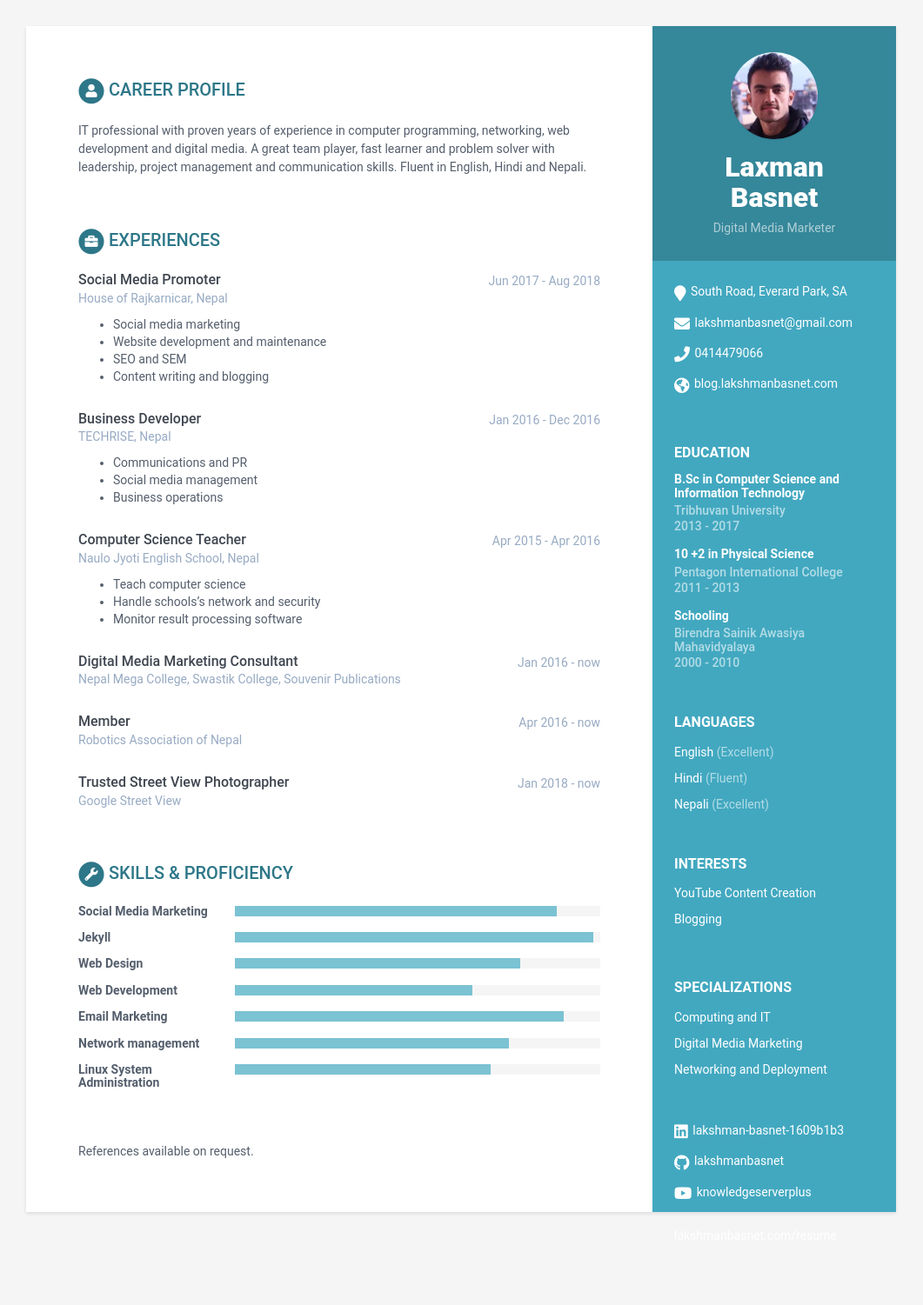
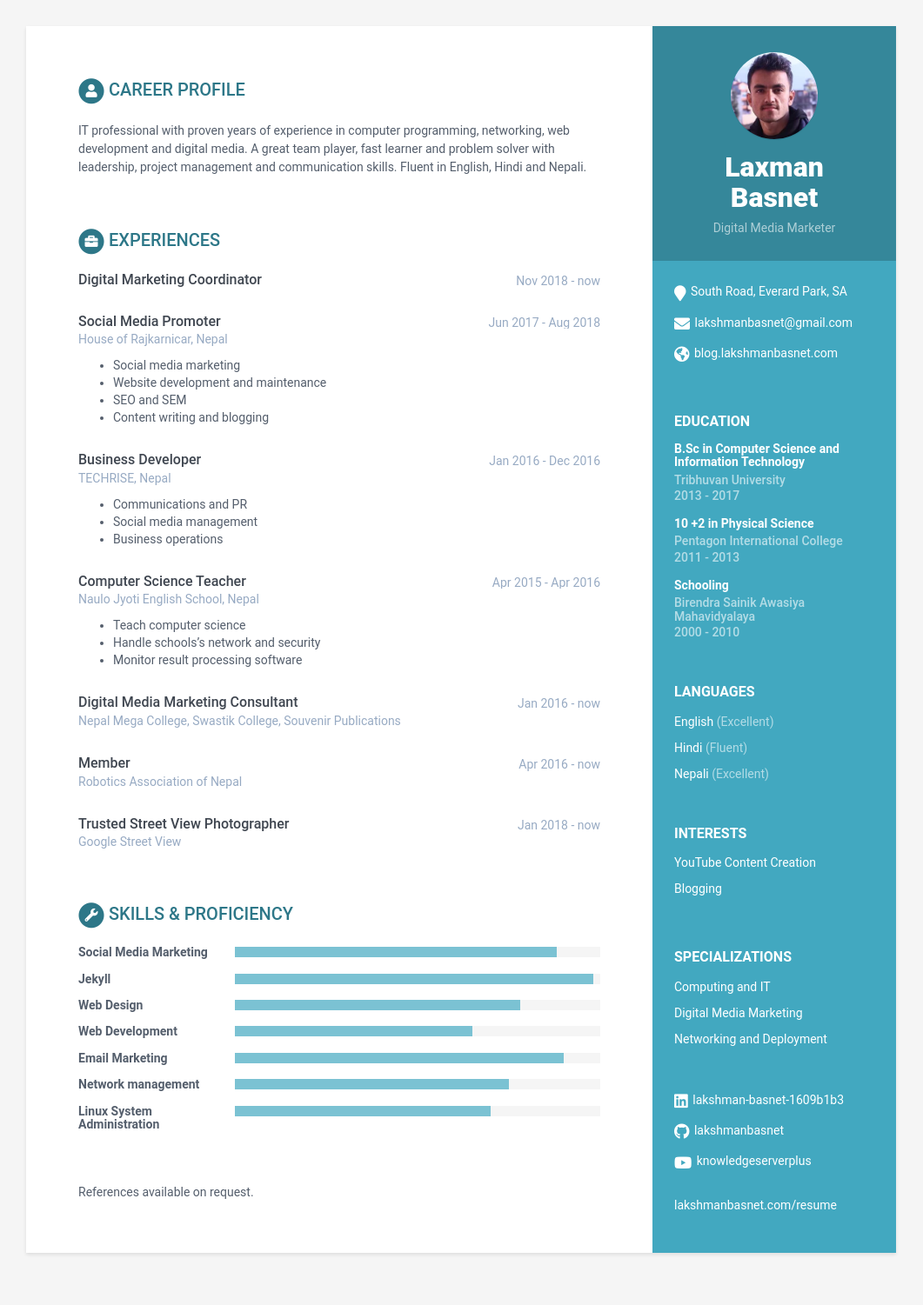
Before and after one commit to lakshmanbasnet/lakshmanbasnet.com, a Jekyll site: the page built from resume.html, in a window 1280 px wide. Shown: the whole page at 87% size, without its empty margins (110-1171 px from the left). Built offline with Jekyll 4.4.1, drawn with Linux system fonts in a browser that asks for light colours; before the commit the page ends 1456 px from its top, so only the background shows below that.

Commit message:
Update data.yml

```diff
--- a/_data/data.yml
+++ b/_data/data.yml
@@ -14,7 +14,7 @@ sidebar:
     # Sidebar links
     address: South Road, Everard Park, SA
     email: lakshmanbasnet@gmail.com
-    phone: 0414479066
+    phone:
     website: blog.lakshmanbasnet.com #do not add http://
     linkedin: lakshman-basnet-1609b1b3
     github: lakshmanbasnet
@@ -76,6 +76,11 @@ education:
 
 
 experiences:
+    - role: Digital Marketing Coordinator
+      time: Nov 2018 - now
+      company:
+      details: |
+
     - role: Social Media Promoter
       time: Jun 2017 - Aug 2018
       company: House of Rajkarnicar, Nepal
```
